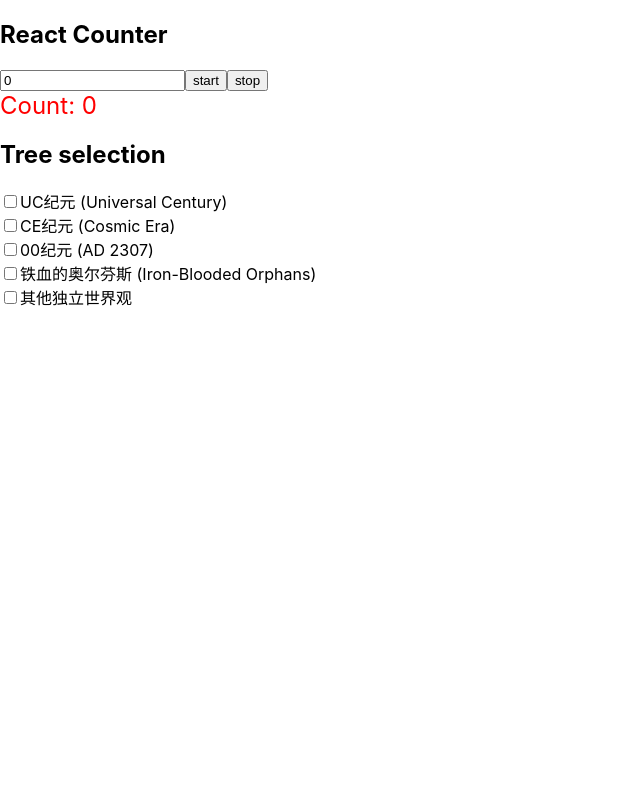
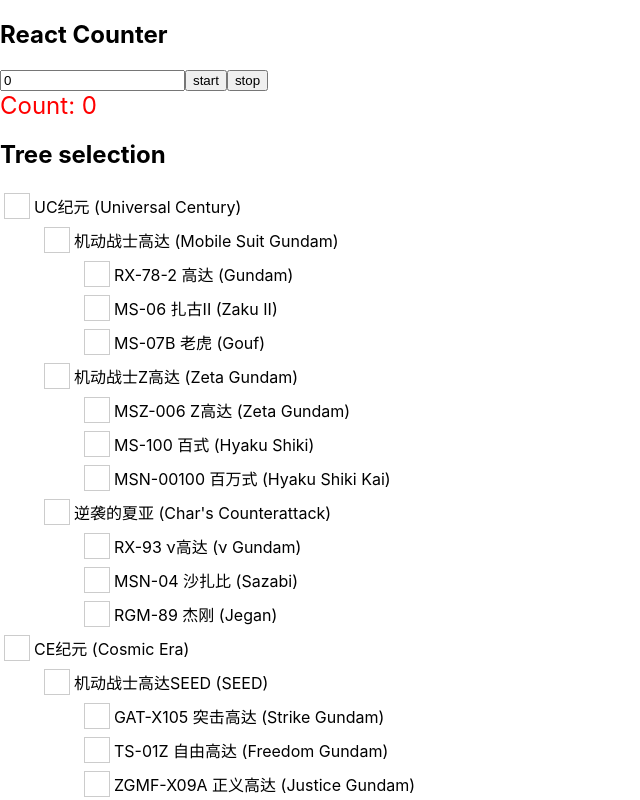
Before and after one commit to EdmondWang/React-Scenario, a React (Create React App) app: page / in a window 1280 px wide. Shown: the top 800 px of the page, without its empty margins (0-640 px from the left). Built offline with nearby package versions, Linux system fonts and the light colour scheme.

Commit message:
update checkbox

```diff
--- a/src/components/Checkbox/index.css
+++ b/src/components/Checkbox/index.css
@@ -0,0 +1,30 @@
+.checkbox-wrapper {
+    display: flex;
+    flex-flow: row nowrap;
+    justify-content: flex-start;
+    align-items: center;
+}
+
+.checkbox-control {
+    display: none;
+}
+
+.checkbox-interactive-control {
+    display: block;
+    width: 24px;
+    height: 24px;
+    border: 1px solid #ccc;
+    margin: 4px;
+    cursor: pointer;
+}
+
+.checkbox-interactive-control:hover {
+    box-shadow: 2px 2px 1px #ddd;
+}
+
+.checkbox-interactive-control.checked {
+    background: blue;
+}
+
+.checkbox-label {
+}
--- a/src/components/Checkbox/index.js
+++ b/src/components/Checkbox/index.js
@@ -1,11 +1,27 @@
 import React from 'react';
 import './index.css';
 
-const Checkbox = ({ id, label, checked }) => {
+const Checkbox = ({ id, label, checked, handleClick }) => {
     return (
-        <div className="checkbox">
-            <input id={id} type="checkbox" checked={checked} />
-            <label for={id}>{label}</label>
+        <div className="checkbox-wrapper">
+            <input
+                id={id}
+                type="checkbox"
+                checked={checked}
+                className="checkbox-control"
+            />
+            <label
+                htmlFor={id}
+                className={`checkbox-interactive-control ${
+                    checked ? 'checked' : ''
+                }`}
+                onClick={(e) => {
+                    if (typeof handleClick === 'function') {
+                        handleClick(e);
+                    }
+                }}
+            ></label>
+            <span className="checkbox-label">{label}</span>
         </div>
     );
 };
--- a/src/tree-quiz/index.css
+++ b/src/tree-quiz/index.css
@@ -0,0 +1,3 @@
+.children {
+    padding-left: 40px;
+}
--- a/src/tree-quiz/index.js
+++ b/src/tree-quiz/index.js
@@ -1,22 +1,57 @@
-import React from 'react';
+import React, { useState } from 'react';
 import Checkbox from '../components/Checkbox';
 import { gundamTimeline } from './quiz-data';
 import './index.css';
 
 const TreeQuiz = () => {
-    return (
-        <div>
+    const [treeData, setTreeData] = useState(structuredClone(gundamTimeline));
+
+    const updateNodeState = (nodes, targetId) => {
+        const newNodes = nodes?.map((node) => {
+            return {
+                ...node,
+                checked: node.id === targetId ? !node.checked : node.checked,
+                children: updateNodeState(node.children, targetId),
+            };
+        });
+        return newNodes;
+    };
+
+    const handleClickCheckbox = (id) => {
+        setTreeData((prev) => {
+            const updatedNodes = updateNodeState(prev, id);
+            return updatedNodes;
+        });
+    };
+
+    const renderTree = (nodes) => {
+        return (
             <div>
-                {gundamTimeline.map((world) => {
+                {nodes?.map((it) => {
                     return (
-                        <div key={world.id}>
-                            <Checkbox id={world.id} label={world.name} />
+                        <div key={it.id}>
+                            <Checkbox
+                                id={it.id}
+                                label={it.name}
+                                checked={it.checked}
+                                handleClick={(e) => {
+                                    e.stopPropagation();
+                                    handleClickCheckbox(it.id);
+                                }}
+                            />
+                            {it.children?.length > 0 && (
+                                <div className="children">
+                                    {renderTree(it.children)}
+                                </div>
+                            )}
                         </div>
                     );
                 })}
             </div>
-        </div>
-    );
+        );
+    };
+
+    return <div>{renderTree(treeData)}</div>;
 };
 
 export default TreeQuiz;
--- a/src/tree-quiz/quiz-data.js
+++ b/src/tree-quiz/quiz-data.js
@@ -2,13 +2,13 @@
     {
         id: 'uc-era',
         name: 'UC纪元 (Universal Century)',
-        startYear: 1979,
-        animations: [
+        year: 1979,
+        children: [
             {
                 id: 'mobile-suit-gundam',
                 name: '机动战士高达 (Mobile Suit Gundam)',
                 year: 1979,
-                gundams: [
+                children: [
                     { name: 'RX-78-2 高达 (Gundam)', id: 'rx-78-2-gundam' },
                     { name: 'MS-06 扎古II (Zaku II)', id: 'ms-06-zaku-ii' },
                     { name: 'MS-07B 老虎 (Gouf)', id: 'ms-07b-gouf' },
@@ -18,7 +18,7 @@
                 id: 'zeta-gundam',
                 name: '机动战士Z高达 (Zeta Gundam)',
                 year: 1985,
-                gundams: [
+                children: [
                     {
                         name: 'MSZ-006 Ζ高达 (Zeta Gundam)',
                         id: 'msz-006-zeta-gundam',
@@ -37,7 +37,7 @@
                 id: 'chars-counterattack',
                 name: "逆袭的夏亚 (Char's Counterattack)",
                 year: 1988,
-                gundams: [
+                children: [
                     { name: 'RX-93 ν高达 (ν Gundam)', id: 'rx-93-nu-gundam' },
                     { name: 'MSN-04 沙扎比 (Sazabi)', id: 'msn-04-sazabi' },
                     { name: 'RGM-89 杰刚 (Jegan)', id: 'rgm-89-jegan' },
@@ -48,13 +48,13 @@
     {
         id: 'ce-era',
         name: 'CE纪元 (Cosmic Era)',
-        startYear: 2002,
-        animations: [
+        year: 2002,
+        children: [
             {
                 id: 'gundam-seed',
                 name: '机动战士高达SEED (SEED)',
                 year: 2002,
-                gundams: [
+                children: [
                     {
                         name: 'GAT-X105 突击高达 (Strike Gundam)',
                         id: 'gat-x105-strike',
@@ -73,7 +73,7 @@
                 id: 'gundam-seed-destiny',
                 name: '机动战士高达SEED DESTINY (SEED DESTINY)',
                 year: 2004,
-                gundams: [
+                children: [
                     {
                         name: 'ZGMF-X56S 脉冲高达 (Impulse Gundam)',
                         id: 'zgmf-x56s-impulse',
@@ -93,8 +93,8 @@
     {
         id: '00-era',
         name: '00纪元 (AD 2307)',
-        startYear: 2007,
-        animations: [
+        year: 2007,
+        children: [
             {
                 id: 'gundam-00',
                 name: '机动战士高达00 (Gundam 00)',
@@ -128,8 +128,8 @@
     {
         id: 'iron-blooded-era',
         name: '铁血的奥尔芬斯 (Iron-Blooded Orphans)',
-        startYear: 2015,
-        animations: [
+        year: 2015,
+        children: [
             {
                 id: 'iron-blooded-orphans-season-1',
                 name: '铁血的奥尔芬斯 (第一季)',
@@ -165,8 +165,8 @@
     {
         id: 'other-worlds',
         name: '其他独立世界观',
-        startYear: 1983,
-        animations: [
+        year: 1983,
+        children: [
             {
                 id: 'gundam-v',
                 name: '机动战士V高达 (V Gundam)',
```
